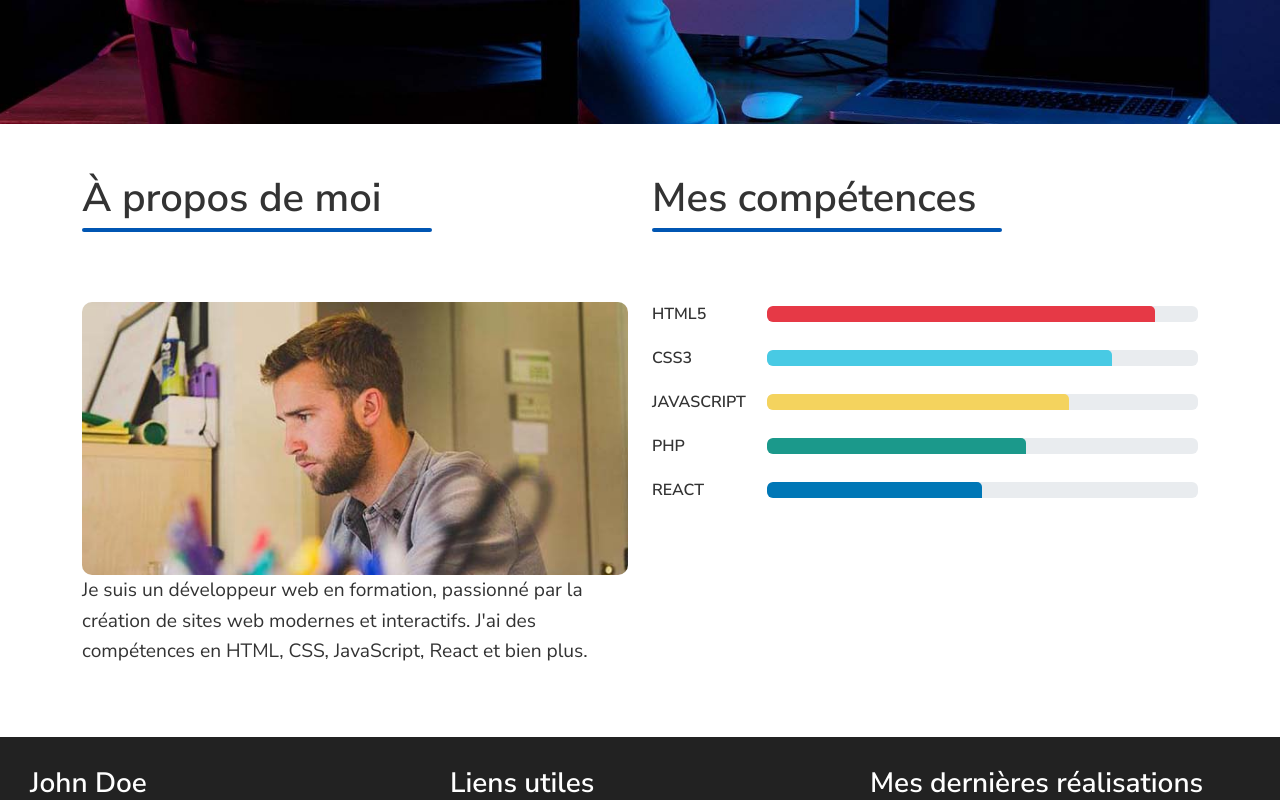
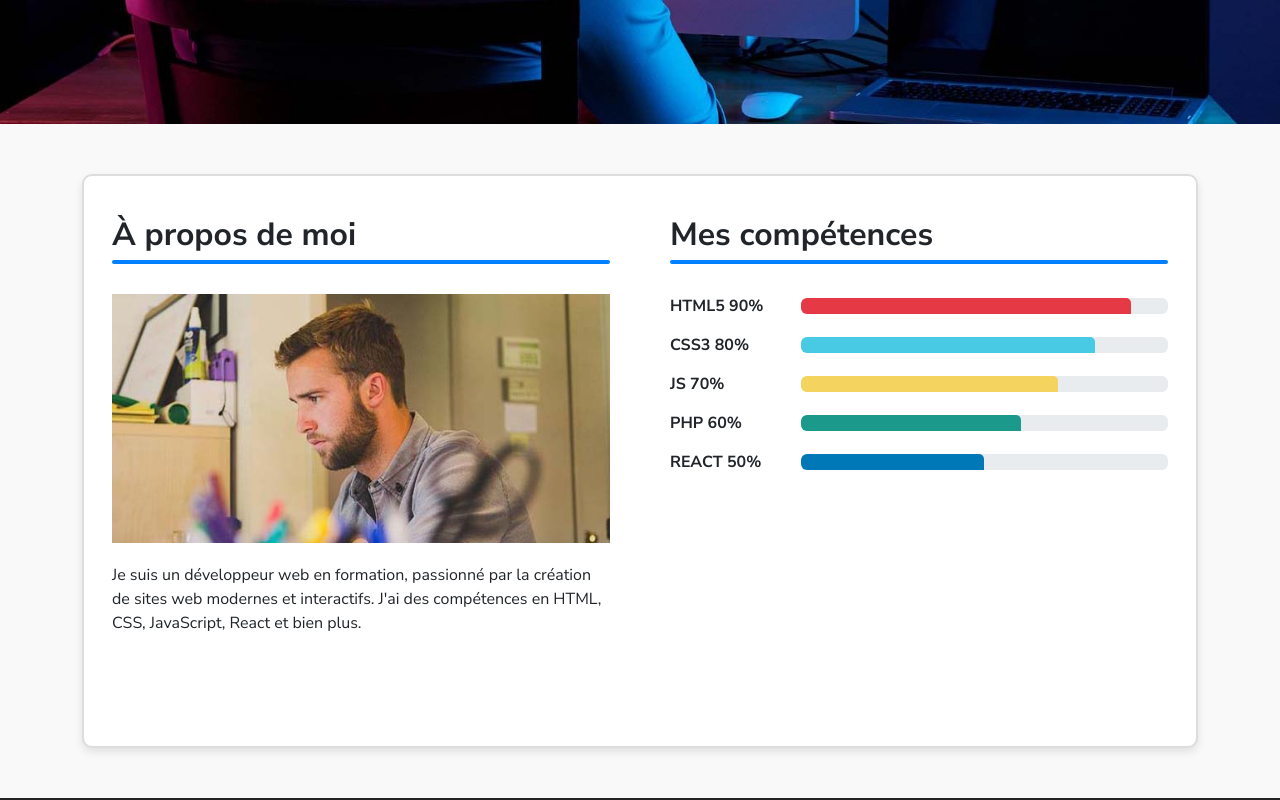
Before and after one commit to Remi-13-exe/Creez-votre-portfolio-avec-React.JS, a React (Create React App) app: page / in a window 1280 px wide. Shown: the part 740-1540 px from the top of the page. Built offline with nearby package versions, Linux system fonts and the light colour scheme.

Commit message:
Finiton de a mise en place du services.js et services.css et ajout dans le router commencement du portfolio

```diff
--- a/package.json
+++ b/package.json
@@ -4,6 +4,9 @@
   "private": true,
   "dependencies": {
     "@fortawesome/fontawesome-free": "^6.7.2",
+    "@fortawesome/fontawesome-svg-core": "^6.7.2",
+    "@fortawesome/free-solid-svg-icons": "^6.7.2",
+    "@fortawesome/react-fontawesome": "^0.2.2",
     "@testing-library/dom": "^10.4.0",
     "@testing-library/jest-dom": "^6.6.3",
     "@testing-library/react": "^16.2.0",
--- a/public/index.html
+++ b/public/index.html
@@ -8,6 +8,13 @@
     <meta name="author" content="John Doe" />
     <title>Portfolio - John Doe</title>
     <link rel="icon" href="%PUBLIC_URL%/favicon.ico" />
+    <link href="https://fonts.googleapis.com/css2?family=Nunito+Sans:wght@400;700;900&display=swap" rel="stylesheet">
+    <link
+  rel="stylesheet"
+  href="https://maxcdn.bootstrapcdn.com/bootstrap/4.0.0/css/bootstrap.min.css"
+/>
+
+
   </head>
   <body>
     <div id="root"></div>
--- a/src/App.js
+++ b/src/App.js
@@ -1,11 +1,14 @@
-import { BrowserRouter as Router, Route, Routes } from 'react-router-dom';
-import Home from '../src/pages/Home';
+import { BrowserRouter as Router, Routes, Route } from "react-router-dom";
+import Home from "./pages/Home";
+import Services from "./pages/Services";
 
 function App() {
   return (
     <Router>
       <Routes>
-        <Route path="/" element={<Home />} />
+        <Route path="/" element={<Home />} /> {/* Route pour la page d'accueil */}
+        <Route path="/services" element={<Services />} /> {/* Route pour les services */}
+        <Route path="*" element={<div>404 - Page introuvable</div>} /> {/* Route pour les pages non trouvées */}
       </Routes>
     </Router>
   );
--- a/src/components/Header.js
+++ b/src/components/Header.js
@@ -28,8 +28,8 @@ const Header = () => {
           {/* Navigation (affiche seulement si le menu est ouvert) */}
           <nav className={`nav ${menuOpen ? 'open' : ''}`}>
             <ul className="nav-list">
-              <li><Link to="/home">Home</Link></li>
-              <li><Link to="/services">Services</Link></li>
+              <li><Link to="/">Home</Link></li>
+              <li><Link to="/Services">Services</Link></li>
               <li><Link to="/portfolio">Portfolio</Link></li>
               <li><Link to="/contact">Contact</Link></li>
               <li><Link to="/mentions-legales">Mentions légales</Link></li>
--- a/src/pages/Home.js
+++ b/src/pages/Home.js
@@ -1,6 +1,5 @@
 import React, { useState } from 'react';
 import { Button, Container, Row, Col, ProgressBar } from 'react-bootstrap';
-import { Link } from 'react-router-dom';
 import Header from '../components/Header'; // Importation du Header
 import Modal from '../components/Modal'; // Assure-toi que ce composant existe
 import '../styles/Home.css'; // Chemin vers le fichier CSS personnalisé
@@ -16,7 +15,6 @@ const Home = () => {
 
   return (
     <div className="home">
-      {/* Header ajouté ici */}
       <Header />
 
       {/* Hero Section */}
@@ -33,9 +31,10 @@ const Home = () => {
       {/* Présentation */}
       <section className="about-section">
         <Container>
-          <Row>
+          <div className="encadre">
+            <Row className="about-row">
               {/* Colonne gauche : À propos de moi */}
-            <Col xs={12} md={6}>
+              <Col xs={12} md={6} className="about-col">
                 <h2 className="section-title">À propos de moi</h2>
                 <div className="about-image-container">
                   <img src={johnDoeImage} alt="John Doe" className="about-image" />
@@ -48,39 +47,39 @@ const Home = () => {
               </Col>
 
               {/* Colonne droite : Mes compétences */}
-            <Col xs={12} md={6}>
+              <Col xs={12} md={6} className="about-col">
                 <h2 className="section-title">Mes compétences</h2>
                 <ul className="skills-list">
                   <li>
-                  <strong>HTML5</strong>
+                    <strong>HTML5 90%</strong>
                     <ProgressBar now={90} className="progress-html" />
                   </li>
                   <li>
-                  <strong>CSS3</strong>
+                    <strong>CSS3 80%</strong>
                     <ProgressBar now={80} className="progress-css" />
                   </li>
                   <li>
-                  <strong>JavaScript</strong>
+                    <strong>js 70%</strong>
                     <ProgressBar now={70} className="progress-js" />
                   </li>
                   <li>
-                  <strong>PHP</strong>
+                    <strong>PHP 60%</strong>
                     <ProgressBar now={60} className="progress-php" />
                   </li>
                   <li>
-                  <strong>React</strong>
+                    <strong>React 50%</strong>
                     <ProgressBar now={50} className="progress-react" />
                   </li>
                 </ul>
               </Col>
             </Row>
+          </div>
         </Container>
       </section>
 
       {/* Modale */}
       <Modal show={showModal} onHide={handleCloseModal} />
 
-      {/* Footer */}
       <Footer />
     </div>
   );
--- a/src/styles/Home.css
+++ b/src/styles/Home.css
@@ -1,148 +1,97 @@
-/* Importation de la police Nunito Sans depuis Google Fonts */
+/* Importation de la police Nunito Sans */
 @import url('https://fonts.googleapis.com/css2?family=Nunito+Sans:wght@400;600&display=swap');
 
-/* Applique la police "Nunito Sans" sur tout le corps du texte */
+/* Style global */
 body {
   font-family: 'Nunito Sans', sans-serif;
-  font-weight: 400; /* Poids de 400 pour le texte standard */
+  font-weight: 400;
 }
 
-/* Applique un poids de 600 pour les titres (h1, h2, etc.) */
 h1, h2, h3, h4, h5, h6 {
-  font-weight: 600; /* Poids de 600 pour les titres */
+  font-weight: 600;
 }
 
-
-
-/* Applique un poids de 600 pour les balises <strong> */
-strong {
-  font-weight: 600; /* Poids de 600 pour les éléments <strong> */
-}
-
-h2 {
-  margin-bottom: 30px; /* Espacement sous les titres pour aérer */
-}
-
-/* Pour les titres */
-
-
-.section-title {
-  text-align: left; /* Assure que les titres sont alignés à gauche */
-  margin-bottom: 40px; /* Espacement entre le titre et la barre */
-  font-weight: bold; /* Rendre le titre plus visible */
-  position: relative; /* Nécessaire pour positionner la barre avec précision */
-}
-
-.section-title::after {
-  content: '';
-  display: block;
-  width: 350px; /* Longueur exacte de la barre */
-  height: 4px; /* Épaisseur de la barre */
-  background-color: #0056b3; /* Couleur bleu foncé */
-  margin-top: 10px; /* Espacement sous le titre */
-  position: absolute;
-  bottom: -10px; /* Ajuste la position pour qu'elle soit proche du titre */
-  left: 0; /* Aligne la barre avec le début du texte */
-  border-radius: 2px; /* Coins arrondis (optionnel) */
-}
-
-
-
-
-/* Si tu veux garantir un espacement similaire pour tous les éléments */
-.about-section h2,
-.about-section h3 {
-  margin-bottom: 20px;
-}
-
-
-/* Style pour la section hero */
+/* Hero Section */
 .hero-section {
-  background-image: url('../assets/images/hero-bg.jpg'); /* Assure-toi que le chemin est correct */
+  background-image: url('../assets/images/hero-bg.jpg');
   background-size: cover;
   background-position: center;
-  height: 100vh; /* Hauteur de la fenêtre */
+  height: 100vh;
   display: flex;
   flex-direction: column;
   justify-content: center;
   align-items: center;
   text-align: center;
-  position: relative;
-  padding: 0 20px;
 }
 
-/* Conteneur pour le texte avec fond noir semi-transparent */
 .hero-image {
-  background-color: rgba(0, 0, 0, 0.85); /* Fond noir avec 70% d'opacité */
+  background-color: rgba(0, 0, 0, 0.85);
   padding: 20px 30px;
   border-radius: 5px;
 }
 
-/* Styles pour les titres dans la section hero */
 .hero-image h1 {
   font-size: 3rem;
-  margin-bottom: 0.5rem;
   color: white;
 }
 
 .hero-image h2 {
   font-size: 2rem;
-  margin-bottom: 1.5rem;
   color: white;
 }
 
-/* Style pour le bouton dans la section hero */
 .hero-image button {
   background-color: #007bff;
+  padding: 10px 20px;
+  color: white;
   border: none;
-  padding: 10px 20px;
-  font-size: 1rem;
-  color: white;
   border-radius: 5px;
   cursor: pointer;
-  transition: background-color 0.3s ease;
 }
 
 .hero-image button:hover {
   background-color: #0056b3;
 }
 
-/* Style pour la section "À propos" */
+/* Encadré autour des colonnes */
+.encadre {
+  border: 2px solid #ddd; /* Bordure de l'encadré */
+  padding: 20px; /* Espacement à l'intérieur de l'encadré */
+  border-radius: 10px; /* Coins arrondis */
+  background-color: #fff; /* Couleur de fond */
+  box-shadow: 0 4px 8px rgba(0, 0, 0, 0.1); /* Ombre pour l'encadré */
+}
+
+/* À propos Section */
 .about-section {
   padding: 50px 0;
-  background-color: #fff;
-  color: #333;
+  background-color: #f9f9f9;
 }
 
-.about-section h2 {
-  font-size: 2.5rem;
-  margin-bottom: 80px;
+.about-row {
+  display: flex;
+  align-items: stretch; /* Assure que les colonnes aient la même hauteur */
+  justify-content: space-between; /* Aligne horizontalement */
+  gap: 40px; /* Ajoute un espacement horizontal entre les colonnes */
 }
 
-.about-section p {
-  font-size: 1.2rem;
-  line-height: 1.6;
-  margin-bottom: 20px;
+.about-col {
+  flex: 1; /* Assure que les colonnes prennent un espace égal */
+  min-width: 280px;
+  background: white;
+  border-radius: 10px;
+  padding: 20px;
+  text-align: left; /* Aligne le texte à gauche */
 }
 
-/* Liste des compétences */
-.about-section ul {
-  list-style: none;
-  padding: 0;
-}
-
-.about-section li {
-  margin-bottom: 15px;
+.about-image-container {
+  margin-bottom: 20px;
 }
 
 .about-image {
   max-width: 100%;
-  height: auto;
-  border-radius: 10px;
 }
 
-
-/* Liste des compétences */
 .skills-list {
   list-style: none;
   padding: 0;
@@ -150,77 +99,77 @@ h2 {
 }
 
 .skills-list li {
-  margin-bottom: 20px;
+  margin-bottom: 15px;
   display: flex;
   align-items: center;
 }
 
 .skills-list strong {
-  width: 120px; /* Alignement uniforme pour tous les labels */
-  font-weight: bold;
-  color: #333; /* Couleur du texte */
-  text-transform: uppercase; /* Style en majuscules */
+  width: 150px; /* Uniformité pour les labels */
+  text-transform: uppercase;
 }
 
-/* Barres de progression */
 .progress-bar {
-  border-radius: 5px; /* Coins arrondis */
-  height: 20px; /* Hauteur des barres */
+  border-radius: 5px;
+  height: 20px;
 }
 
-.skills-list li .progress {
-  width: 100%; /* Barre pleine largeur */
-  max-width: 600px; /* Largeur maximale (par exemple) */
+.progress {
+  width: 100%; /* Barre de progression pleine largeur */
+  max-width: 600px;
   margin-left: 20px; /* Espacement entre le texte et la barre */
 }
 
-
-/* Couleurs spécifiques pour chaque compétence */
+/* Couleurs spécifiques des barres */
 .progress-html .progress-bar {
-  background-color: #e63946; /* Rouge pour HTML */
+  background-color: #e63946;
 }
 
 .progress-css .progress-bar {
-  background-color: #48cae4; /* Bleu clair pour CSS */
+  background-color: #48cae4;
 }
 
 .progress-js .progress-bar {
-  background-color: #f4d35e; /* Jaune pour JavaScript */
+  background-color: #f4d35e;
 }
 
 .progress-php .progress-bar {
-  background-color: #1b998b; /* Vert pour PHP */
+  background-color: #1b998b;
 }
 
 .progress-react .progress-bar {
-  background-color: #0077b6; /* Bleu pour React */
+  background-color: #0077b6;
 }
 
+/* Barre sous les titres */
+.section-title {
+  text-align: left;
+  margin-bottom: 40px;
+  font-weight: bold;
+  position: relative;
+}
 
+.section-title::after {
+  content: '';
+  display: block;
+  width: 100%; /* Par défaut, occupe toute la largeur disponible */
+  max-width: 36.44rem; /* Largeur maximale (environ 583px) */
+  height: 4px;
+  background-color: #0080ff; /* Bleu plus foncé et dynamique */
+  margin-top: 10px; /* Espacement sous le titre */
+  position: absolute;
+  bottom: -10px;
+  left: 0; /* Aligne avec le début du titre */
+  border-radius: 2px; /* Coins arrondis */
+}
 
-/* Sur tablette (max-width: 1024px), garder les sections côte à côte */
-@media (min-width: 769px) and (max-width: 1024px) {
-  .about-section .container .row {
-    flex-direction: row; /* Les colonnes restent côte à côte */
-    gap: 20px; /* Espacement entre les colonnes */
+/* Responsiveness */
+@media (max-width: 768px) {
+  .about-row {
+    flex-direction: column; /* Empile les colonnes sur les petits écrans */
   }
 
-  .section-title {
-    font-size: 2rem; /* Ajuster la taille du titre */
-  }
-
-  .progress-bar {
-    width: 90%;
+  .section-title::after {
+    max-width: 20rem; /* Réduit la largeur pour les écrans plus petits */
   }
 }
-
-/* Sur desktop (min-width: 1025px), garder la disposition standard */
-@media (min-width: 1025px) {
-  .about-section .container .row {
-    flex-direction: row; /* Les colonnes restent côte à côte */
-  }
-
-  .section-title {
-    font-size: 2.5rem; /* Taille de titre pour desktop */
-  }
-}
--- /dev/null
+++ b/src/styles/services.css
@@ -0,0 +1,151 @@
+/* styles/services.css */
+
+.services {
+  font-family: 'Nunito Sans', sans-serif;
+}
+
+.banner {
+  position: relative;
+  text-align: center;
+  margin-bottom: 180px; /* Espace entre l'image et le contenu */
+}
+
+.banner-image {
+  width: 100%;
+  height: auto;
+}
+
+.banner-title {
+  font-size: 2.5rem; /* Taille du titre */
+  color: #000; /* Couleur noire */
+  margin-top: 60px; /* Ajoute un peu d'espace avec l'image */
+  text-align: center; /* Centre le texte */
+  font-weight: bold; /* Texte très gras */
+}
+
+.banner p {
+  font-size: 1rem;
+  color: #555;
+  margin-bottom: 55px;
+}
+
+.banner-bar {
+  width: 560px; /* Largeur de la barre */
+  height: 6px; /* Hauteur de la barre */
+  background-color: #0e6efd; /* Couleur bleue dynamique */
+  margin: 20px auto 0; /* Centre horizontalement et ajoute un peu d'espace en haut */
+}
+
+.services-container {
+  padding: 20px 15px;
+}
+
+.row {
+  display: flex; /* Utilise flexbox pour aligner les colonnes sur une ligne */
+  gap: 20px; /* Espacement entre les colonnes */
+  justify-content: space-between; /* Assure que les colonnes prennent tout l'espace disponible */
+  flex-wrap: wrap; /* Permet aux colonnes de s'enrouler si l'écran est trop petit */
+  margin-bottom: 55px;
+}
+
+.service-column {
+  text-align: center;
+  padding: 35px;
+  border: 2px solid #ddd;
+  border-radius: 8px;
+  box-shadow: 0 4px 6px rgba(0, 0, 0, 0.1);
+  background-color: #fff;
+  flex: 1; /* Assure que les colonnes prennent un espace égal */
+  min-width: 280px; /* Assure qu'elles ne deviennent pas trop petites sur des écrans étroits */
+}
+
+.service-title {
+  font-size: 1.5rem;
+  margin-bottom: 10px;
+  color: #000; /* Couleur noire */
+  font-weight: bold;
+}
+
+.service-column p {
+  font-size: 1rem;
+  color: #555;
+}
+
+.service-icon {
+  color: #0e6efd; /* Couleur bleue dynamique */
+  margin-bottom: 10px; /* Espacement sous l'icône */
+}
+
+/* Responsiveness */
+@media (max-width: 1200px) {
+  .banner-title {
+    font-size: 2rem;
+  }
+
+  .banner-bar {
+    width: 400px;
+  }
+
+  .service-title {
+    font-size: 1.4rem;
+  }
+}
+
+@media (max-width: 992px) {
+  .banner-title {
+    font-size: 1.8rem;
+  }
+
+  .banner-bar {
+    width: 300px;
+  }
+
+  .service-title {
+    font-size: 1.3rem;
+  }
+}
+
+@media (max-width: 768px) {
+  .banner {
+    margin-bottom: 100px;
+  }
+
+  .banner-title {
+    font-size: 1.6rem;
+  }
+
+  .banner-bar {
+    width: 250px;
+  }
+
+  .service-title {
+    font-size: 1.2rem;
+  }
+
+  .row {
+    flex-direction: column;
+    gap: 10px;
+  }
+
+  .service-column {
+    margin-bottom: 20px;
+  }
+}
+
+@media (max-width: 576px) {
+  .banner-title {
+    font-size: 1.4rem;
+  }
+
+  .banner-bar {
+    width: 200px;
+  }
+
+  .service-title {
+    font-size: 1.1rem;
+  }
+
+  .service-column {
+    margin-bottom: 20px;
+  }
+}
```
Also changed, not shown: src/pages/Services.js (+63 -0 lines), src/assets/images/banner.jpg (added), src/styles/main.css (deleted), 1 other file (tests, documents, lock files or other folders). Lines whose indentation alone changed are shown as unchanged.
